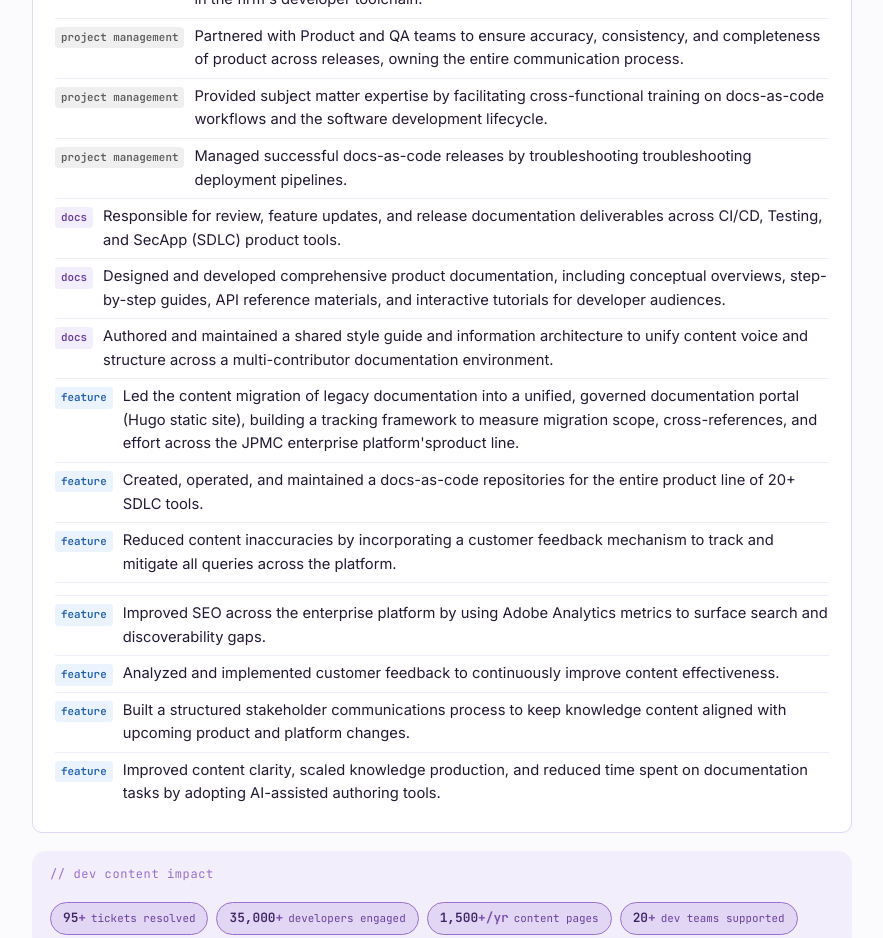
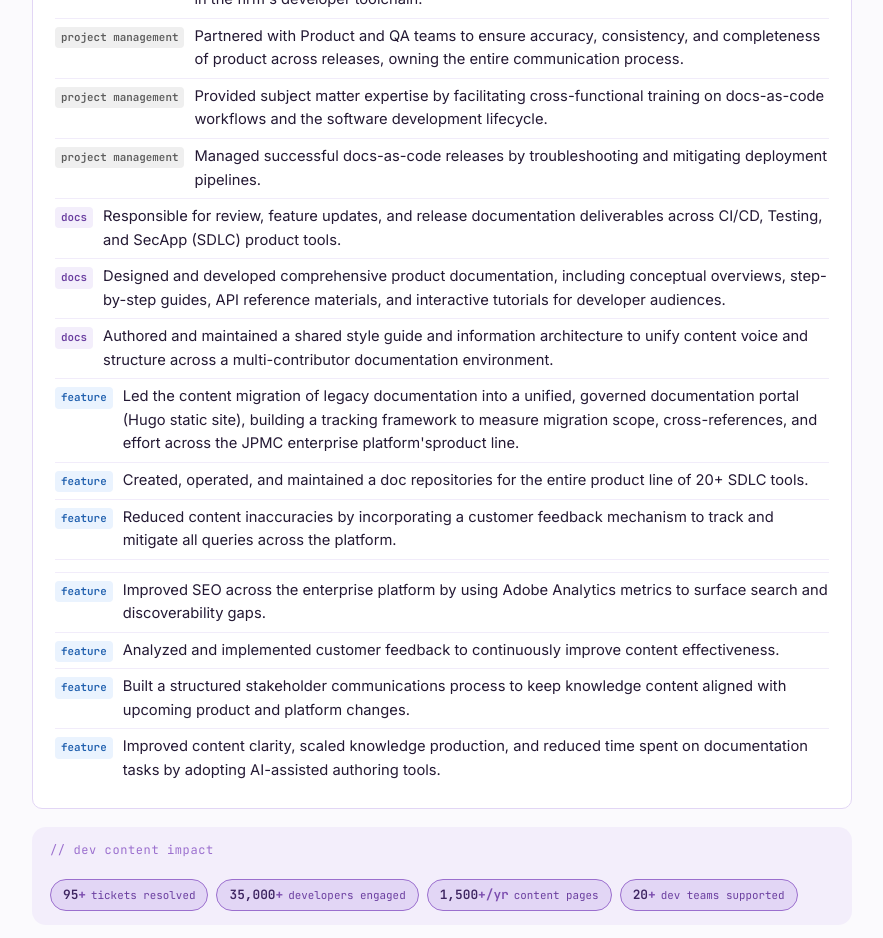
Before and after one commit to purplelitemij/resume2026, a plain HTML site: page index.html in a window 1280 px wide. Shown: the part 1280-2218 px from the top of the page, without its empty margins (338-1221 px from the left). Drawn offline with Linux system fonts and the light colour scheme.

Commit message:
made few edits

```diff
--- a/index.html
+++ b/index.html
@@ -390,12 +390,12 @@
           <li><span class="commit-tag tag-chore">project management</span> Partnered with Engineering teams to extract technical knowledge and build deep expertise in the firm's developer toolchain.</li>
           <li><span class="commit-tag tag-chore">project management</span> Partnered with Product and QA teams to ensure accuracy, consistency, and completeness of product across releases, owning the entire communication process.</li>
           <li><span class="commit-tag tag-chore">project management</span> Provided subject matter expertise by facilitating cross-functional training on docs-as-code workflows and the software development lifecycle.</li>
-          <li><span class="commit-tag tag-chore">project management</span> Managed successful docs-as-code releases by troubleshooting troubleshooting deployment pipelines.</li>
+          <li><span class="commit-tag tag-chore">project management</span> Managed successful docs-as-code releases by troubleshooting and mitigating deployment pipelines.</li>
           <li><span class="commit-tag tag-docs">docs</span> Responsible for review, feature updates, and release documentation deliverables across CI/CD, Testing, and SecApp (SDLC) product tools.</li>
           <li><span class="commit-tag tag-docs">docs</span> Designed and developed comprehensive product documentation, including conceptual overviews, step-by-step guides, API reference materials, and interactive tutorials for developer audiences.</li>
           <li><span class="commit-tag tag-docs">docs</span> Authored and maintained a shared style guide and information architecture to unify content voice and structure across a multi-contributor documentation environment.</li>
           <li><span class="commit-tag tag-feat">feature</span> Led the content migration of legacy documentation into a unified, governed documentation portal (Hugo static site), building a tracking framework to measure migration scope, cross-references, and effort across the JPMC enterprise platform'sproduct line.</li>
-          <li><span class="commit-tag tag-feat">feature</span> Created, operated, and maintained a docs-as-code repositories for the entire product line of 20+ SDLC tools.</li>
+          <li><span class="commit-tag tag-feat">feature</span> Created, operated, and maintained a doc repositories for the entire product line of 20+ SDLC tools.</li>
           <li><span class="commit-tag tag-feat">feature</span> Reduced content inaccuracies by incorporating a customer feedback mechanism to track and mitigate all queries across the platform.<li>
           <li><span class="commit-tag tag-feat">feature</span> Improved SEO across the enterprise platform by using Adobe Analytics metrics to surface search and discoverability gaps.</li>
           <li><span class="commit-tag tag-feat">feature</span> Analyzed and implemented customer feedback to continuously improve content effectiveness.</li>
```
